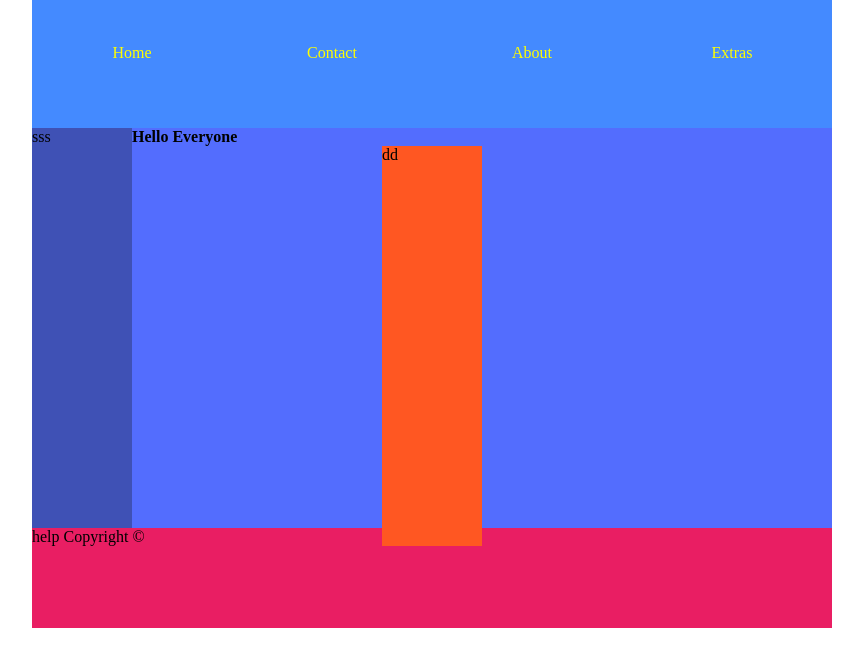
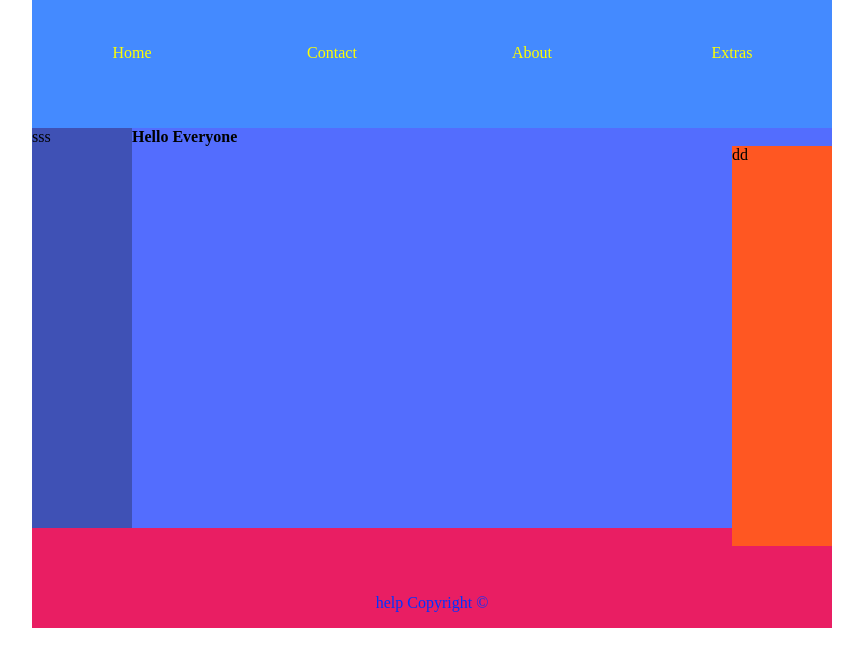
Before and after one commit to sandeepjoshi631/Webiii, a plain HTML site: page index.html in a window 1280 px wide. Shown: the part 172-838 px from the top of the page, without its empty margins (208-1071 px from the left). Before the commit the page ends 800 px from the top, so only its background shows below. Drawn offline with Linux system fonts and the light colour scheme.

Commit message:
Update index.html

```diff
--- a/index.html
+++ b/index.html
@@ -51,7 +51,7 @@ width:100px;
 background-color:#FF5722;
 margin:auto;
 height:100%;
-
+float:right;
 width:100px;
 }
 
@@ -134,7 +134,7 @@ text-transform:uppercase;
 
  </div>
 
-<div class="ftr"> help
+<div class="ftrs"> help
 Copyright &copy;
 </div>
 
```
